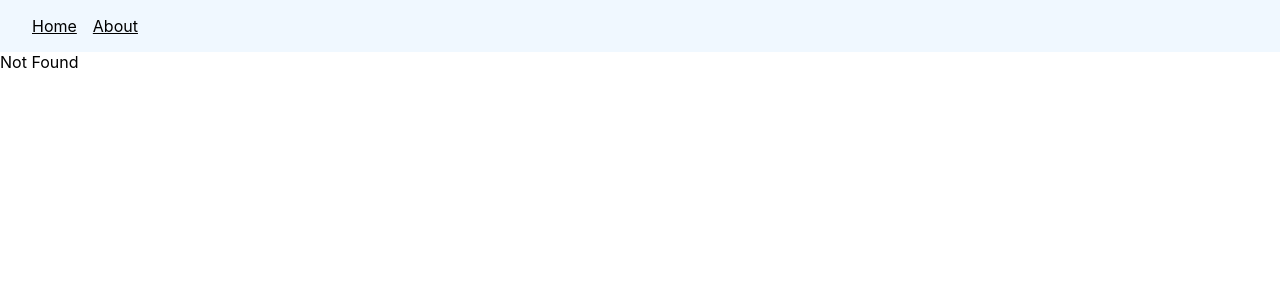
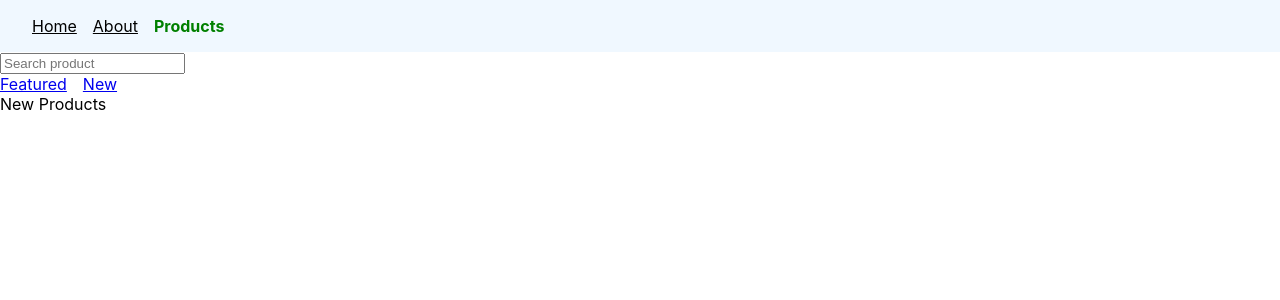
Before and after one commit to Quwambinuyo/React-Router-Dom, a React (Create React App) app: page /products/new in a window 1280 px wide. Before the commit this address had no page. Shown: the top 300 px of the page. Built offline with nearby package versions, Linux system fonts and the light colour scheme.

Commit message:
nested Routes explained to redirect upper level of a page

```diff
--- a/src/App.js
+++ b/src/App.js
@@ -4,6 +4,9 @@
 import Navbar from "./components/Navbar";
 import OrderSummary from "./components/OrderSummary";
 import NotFound from "./components/NotFound";
+import Products from "./components/Products";
+import FeaturedProducts from "./components/FeaturedProducts";
+import NewProducts from "./components/NewProducts";
 
 function App() {
   return (
@@ -14,6 +17,12 @@
         <Route path="about" element={<About />} />
         <Route path="order-summary" element={<OrderSummary />} />
         <Route path="*" element={<NotFound />} />
+        <Route path="products" element={<Products />}>
+          <Route path="featured" element={<FeaturedProducts />} />
+        </Route>
+        <Route path="products" element={<Products />}>
+          <Route path="new" element={<NewProducts />} />
+        </Route>
       </Routes>
     </>
   );
--- /dev/null
+++ b/src/components/FeaturedProducts.js
@@ -0,0 +1,7 @@
+import React from "react";
+
+function FeaturedProducts() {
+  return <div>Featured Products</div>;
+}
+
+export default FeaturedProducts;
--- a/src/components/Navbar.js
+++ b/src/components/Navbar.js
@@ -11,13 +11,16 @@
   };
 
   return (
-    <nav>
+    <nav className="primary-nav">
       <NavLink style={navLinkStyles} to="/">
         Home
       </NavLink>
       <NavLink style={navLinkStyles} to="/about">
         About
       </NavLink>
+      <NavLink style={navLinkStyles} to="/products">
+        Products
+      </NavLink>
     </nav>
   );
 }
--- /dev/null
+++ b/src/components/NewProducts.js
@@ -0,0 +1,7 @@
+import React from "react";
+
+function NewProducts() {
+  return <div>New Products</div>;
+}
+
+export default NewProducts;
--- /dev/null
+++ b/src/components/Products.js
@@ -0,0 +1,21 @@
+import React from "react";
+import { Link, Outlet } from "react-router-dom";
+
+function Products() {
+  return (
+    <>
+      <div>
+        <input type="search" placeholder="Search product" />
+      </div>
+
+      <nav>
+        <Link to="featured">Featured</Link>
+        <Link to="new">New</Link>
+      </nav>
+
+      <Outlet />
+    </>
+  );
+}
+
+export default Products;
--- a/src/index.css
+++ b/src/index.css
@@ -12,7 +12,7 @@
     monospace;
 }
 
-nav {
+.primary-nav {
   background-color: aliceblue;
   padding: 16px 32px;
 }
```
Also changed, not shown: src/App.css (deleted, +0 -38 lines), 1 other file (tests, documents, lock files or other folders).
